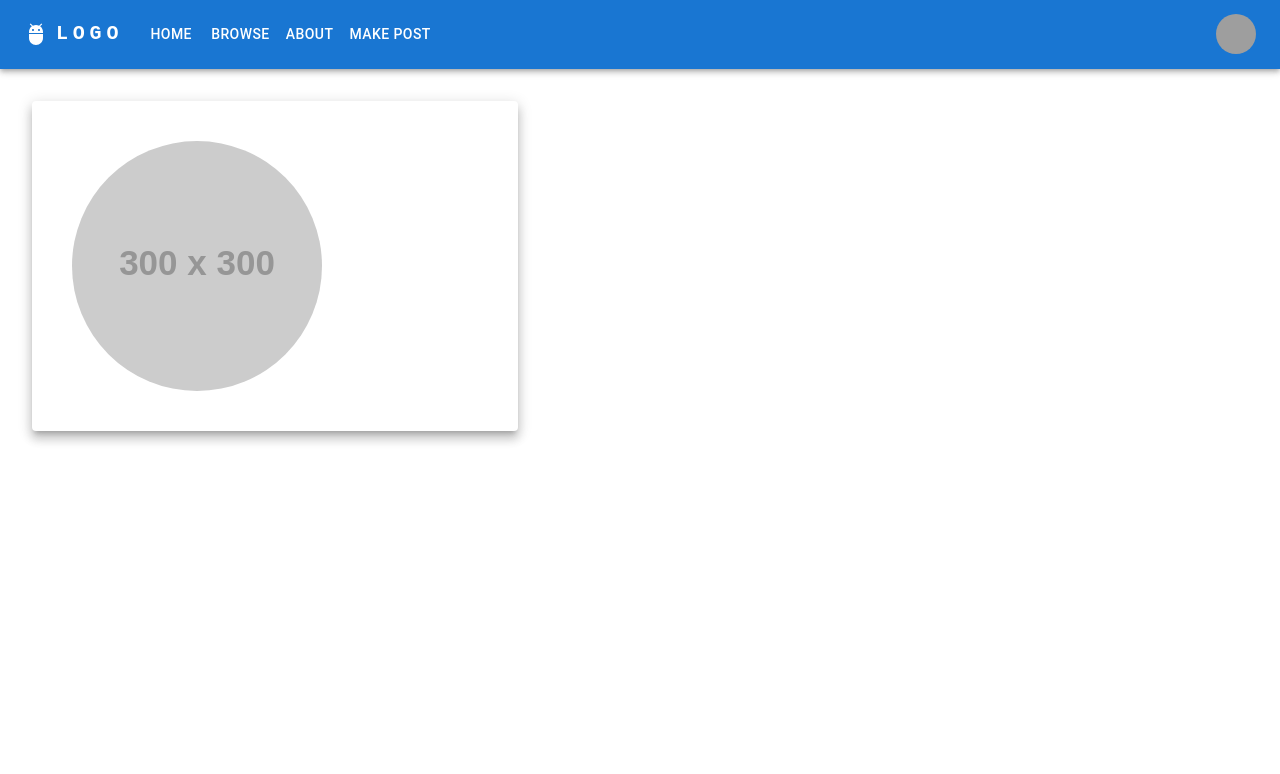
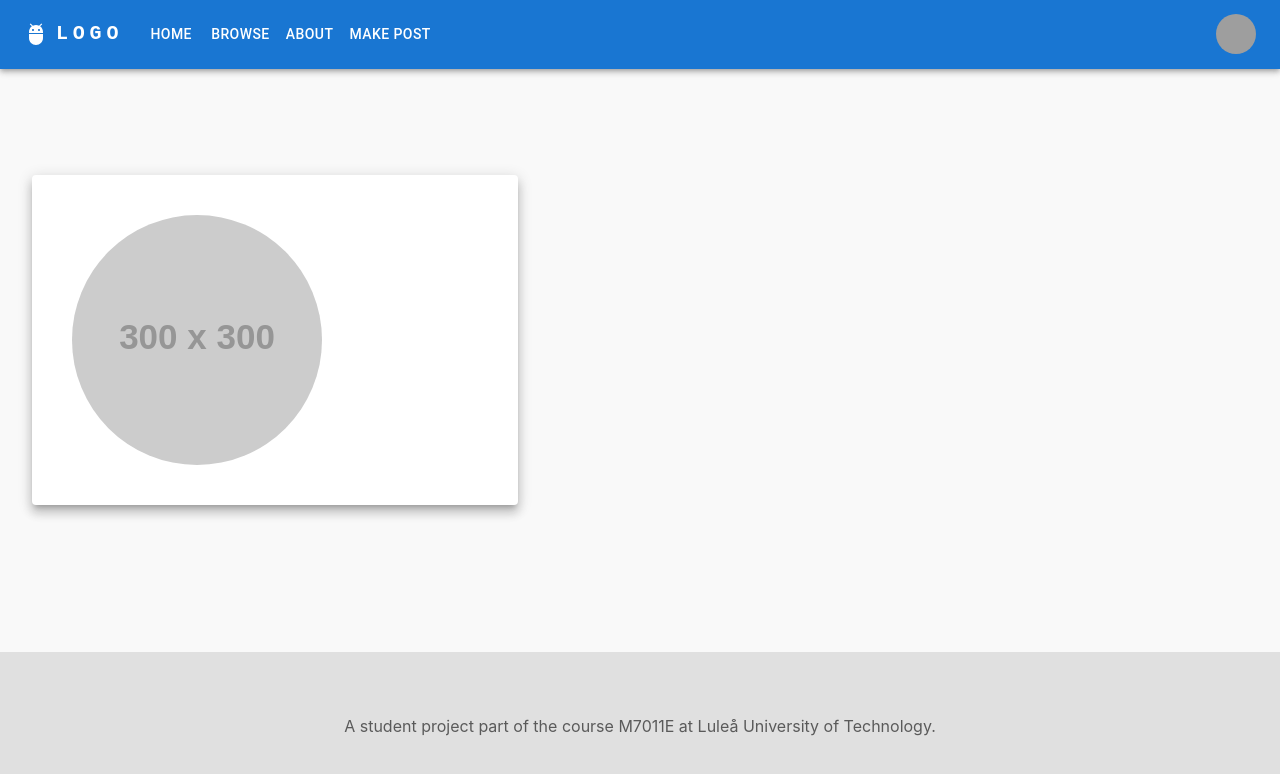
Before and after one commit to Exansa/M7011E, a Next.js app in the folder Frontend/blog-next-frontend/: page /profile in a window 1280 px wide. Shown: the top 774 px of the page. Built offline with nearby package versions, Linux system fonts and the light colour scheme; grey boxes are pictures that could not be loaded.

Commit message:
Refactoring, header and footer now part of page

```diff
--- a/Frontend/blog-next-frontend/pages/index.js
+++ b/Frontend/blog-next-frontend/pages/index.js
@@ -1,16 +1,15 @@
 import styles from "../styles/Home.module.css";
 import { Box, Stack, Typography } from "@mui/material";
 
-import ResponsiveAppBar from "../resource/components/global/headerBar";
+import ResponsiveAppBar from "../resource/layout/headerBar";
 import GenericCard from "../resource/components/global/card";
 import React from "react";
-import Page from "../resource/components/page";
+import Page from "../resource/layout/page";
 
 export default function Home() {
   return (
     <>
       <Page title="Index">
-        <ResponsiveAppBar />
         <Box mx={"10%"} my="10%">
           <Typography variant="h1"> Welcome to the blog! </Typography>
           <Stack
--- a/Frontend/blog-next-frontend/pages/posts/[postID].js
+++ b/Frontend/blog-next-frontend/pages/posts/[postID].js
@@ -1,8 +1,8 @@
 import { Stack, Typography, Button, Avatar, Box } from "@mui/material";
 import PropTypes from "prop-types";
-import Page from "../../resource/components/page";
+import Page from "../../resource/layout/page";
 import { Image } from "mui-image"; //https://github.com/benmneb/mui-image
-import ResponsiveAppBar from "../../resource/components/global/headerBar";
+import ResponsiveAppBar from "../../resource/layout/headerBar";
 import posts from "../../data/mock_db/posts";
 import { useRouter } from "next/router";
 
@@ -57,7 +57,6 @@ const Post = () => {
   return (
     <>
       <Page title={post.title}>
-        <ResponsiveAppBar />
         <Box sx={{ width: "60%", mx: "auto", mt: 5 }}>
           <Stack direction="column" spacing={2} sx={{ mb: 2 }}>
             <Image src={post.image.href} duration={1000} />
--- a/Frontend/blog-next-frontend/pages/posts/index.js
+++ b/Frontend/blog-next-frontend/pages/posts/index.js
@@ -1,6 +1,6 @@
 import { Box, Stack, Typography, Button } from "@mui/material";
-import ResponsiveAppBar from "../../resource/components/global/headerBar";
-import Page from "../../resource/components/page";
+import ResponsiveAppBar from "../../resource/layout/headerBar";
+import Page from "../../resource/layout/page";
 import posts from "../../data/mock_db/posts";
 import GenericCard from "../../resource/components/global/card";
 import { useState } from "react";
@@ -18,7 +18,6 @@ export default function Browse() {
   return (
     <>
       <Page title="Browse">
-        <ResponsiveAppBar />
         <Box sx={{ mx: 5, my: 3 }}>
           <Stack direction={"column"}>
             <Typography variant="h1" component="h2">
--- a/Frontend/blog-next-frontend/pages/profile/index.js
+++ b/Frontend/blog-next-frontend/pages/profile/index.js
@@ -1,7 +1,7 @@
-import ResponsiveAppBar from "../../resource/components/global/headerBar";
+import ResponsiveAppBar from "../../resource/layout/headerBar";
 import { Box, Stack, Avatar, Card } from "@mui/material";
 import Users from "../../data/mock_db/users";
-import Page from "../../resource/components/page";
+import Page from "../../resource/layout/page";
 
 export function Profile() {
   let user = Users[0]; //TODO: Auth
@@ -9,8 +9,6 @@ export function Profile() {
   return (
     <>
       <Page title={"Profile: " + user.username}>
-        <ResponsiveAppBar />
-
         <Box sx={{ mx: 4, my: 4 }}>
           <Stack direction="column">
             <Card raised sx={{ padding: 5, width: { md: "40%", xs: "90%" } }}>
--- a/Frontend/blog-next-frontend/pages/profile/settings.js
+++ b/Frontend/blog-next-frontend/pages/profile/settings.js
@@ -1,13 +1,12 @@
-import ResponsiveAppBar from "../../resource/components/global/headerBar";
+import ResponsiveAppBar from "../../resource/layout/headerBar";
 import { Box } from "@mui/system";
-import Page from "../../resource/components/page";
+import Page from "../../resource/layout/page";
 import Users from "../../data/mock_db/users";
 
 export function Settings() {
   let user = Users[0]; //TODO: Auth
   return (
     <Page title={"Settings: " + user.username}>
-      <ResponsiveAppBar />
       <Box></Box>
     </Page>
   );
--- a/Frontend/blog-next-frontend/resource/components/page.js
+++ /dev/null
@@ -1,22 +0,0 @@
-import PropTypes from "prop-types";
-import Head from "next/head";
-import { forwardRef } from "react";
-// @mui
-import { Box } from "@mui/material";
-
-// ----------------------------------------------------------------------
-
-const Page = forwardRef(({ children, meta, title, ...other }, ref) => (
-  <>
-    <Head>
-      <title>{`${title} | Blog`}</title>
-      {meta}
-    </Head>
-
-    <Box ref={ref} {...other}>
-      {children}
-    </Box>
-  </>
-));
-
-export default Page;
--- /dev/null
+++ b/Frontend/blog-next-frontend/resource/layout/footer.js
@@ -0,0 +1,28 @@
+// @mui
+import { Container, Typography } from "@mui/material";
+
+// ----------------------------------------------------------------------
+
+export default function FooterSimple() {
+  return (
+    <footer>
+      <Container
+        sx={{
+          textAlign: "center",
+          py: 8,
+          mt: 5,
+          flexWrap: "nowrap",
+          width: "100%",
+          minWidth: "100%",
+          maxWidth: "100%",
+          backgroundColor: "grey.300",
+        }}
+      >
+        <Typography variant="body3" sx={{ color: "text.secondary" }}>
+          A student project part of the course M7011E at Luleå University of
+          Technology.
+        </Typography>
+      </Container>
+    </footer>
+  );
+}
--- a/Frontend/blog-next-frontend/resource/components/global/headerBar.js
+++ b/Frontend/blog-next-frontend/resource/layout/headerBar.js
@@ -18,7 +18,7 @@ import {
 import MenuIcon from "@mui/icons-material/Menu";
 import AdbIcon from "@mui/icons-material/Adb";
 
-import Routes from "../../routes";
+import Routes from "../routes";
 
 //const pages = ["home", "about", "browse"];
 const pages = [
--- /dev/null
+++ b/Frontend/blog-next-frontend/resource/layout/page.js
@@ -0,0 +1,49 @@
+import PropTypes from "prop-types";
+import Head from "next/head";
+// React
+import { forwardRef } from "react";
+// @mui
+import { Box } from "@mui/material";
+// Components
+import ResponsiveAppBar from "./headerBar";
+import Footer from "./footer";
+
+// ----------------------------------------------------------------------
+
+const Page = forwardRef(({ children, meta, title, ...other }, ref) => (
+  <>
+    <Head>
+      <title>{`${title} | Blog`}</title>
+      {meta}
+    </Head>
+
+    <ResponsiveAppBar />
+
+    <Box ref={ref} {...other}>
+      {children}
+    </Box>
+
+    <Footer />
+    <style jsx global>
+      {`
+        html,
+        body {
+          background: #f9f9f9;
+          overflow-x: hidden;
+          padding: 0 !important;
+        }
+        #__next {
+          min-height: 100vh;
+          display: flex;
+          flex-direction: column;
+          justify-content: space-between;
+        }
+        main {
+          flex: 1;
+        }
+      `}
+    </style>
+  </>
+));
+
+export default Page;
```
Also changed, not shown: Frontend/blog-next-frontend/pages/about.js (+3 -7 lines), Frontend/blog-next-frontend/pages/browse.js (deleted, +0 -12 lines), Frontend/blog-next-frontend/pages/posts/makePost.js (+4 -6 lines).
